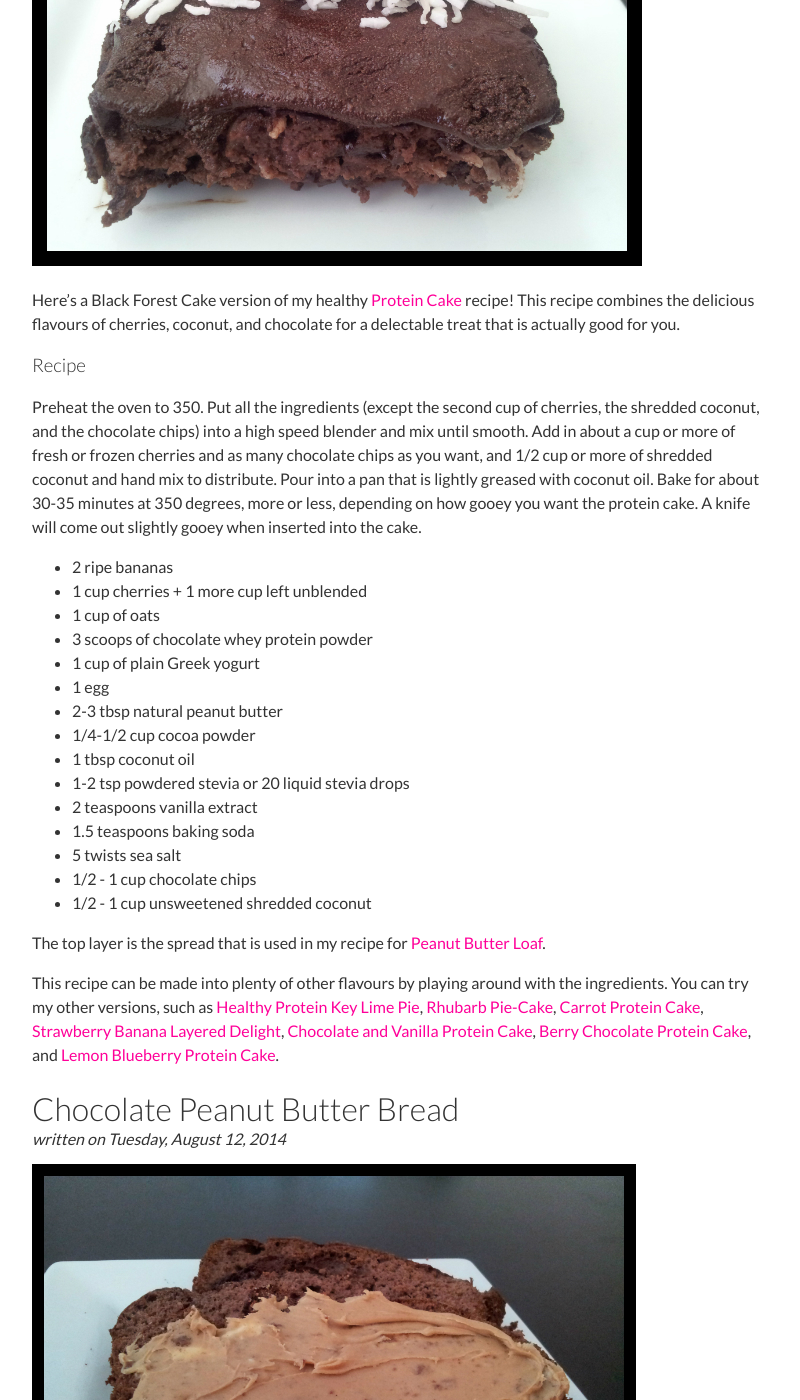
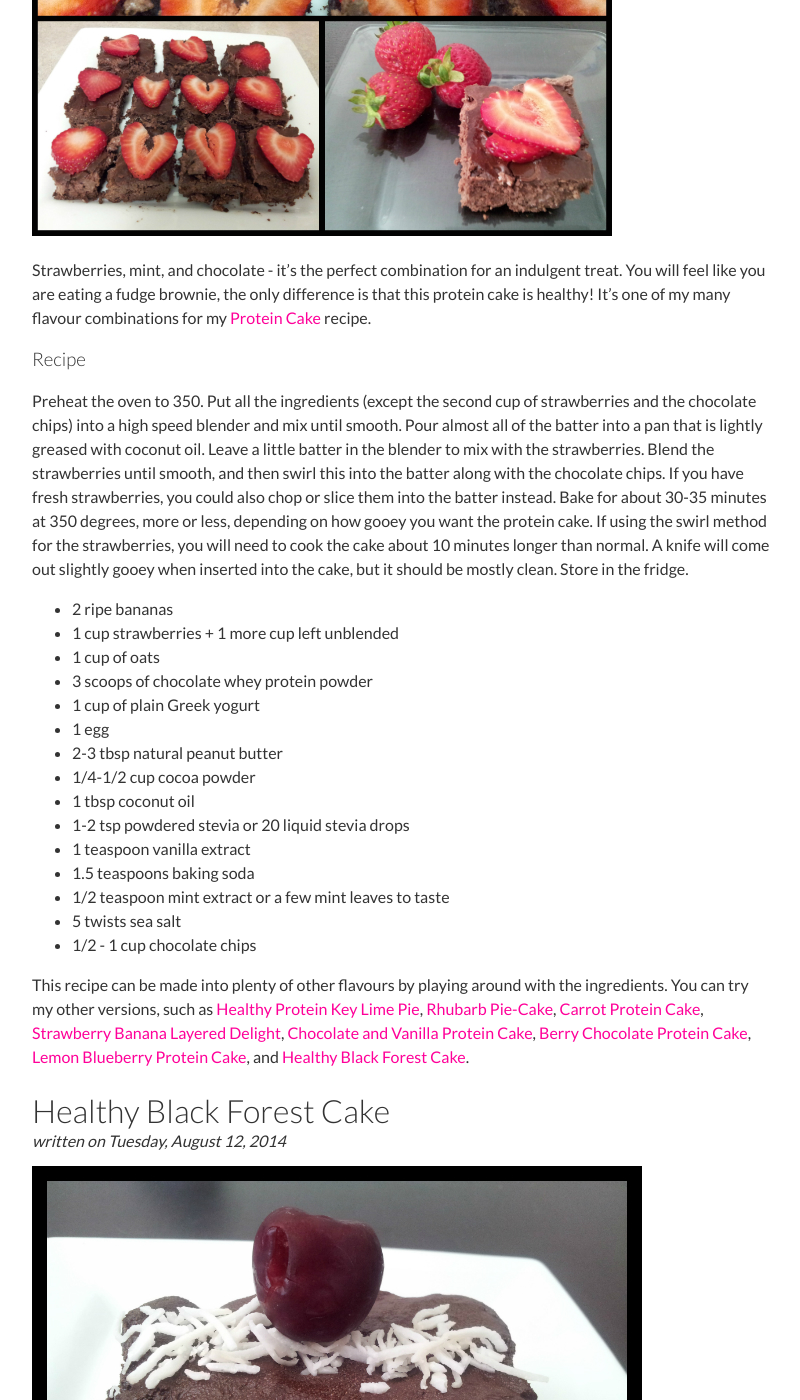
Before and after one commit to teri-lynn/teri-lynn.github.com, a Jekyll site: the page built from index.html, in a window 1280 px wide and 1400 px high, scrolled down 507 px. Shown: the whole window, without its empty margins (238-1038 px from the left). Built offline with Jekyll 4.4.1, drawn with Linux system fonts in a browser that asks for light colours; Markdown is read by kramdown in place of the engine named in the settings; some of the changed text lies outside the part shown.

Commit message:
New Post: Strawberry Mint Chocolate Protein Fudge Cake

```diff
--- a/_posts/2014-08-12-healthy-black-forest-cake.md
+++ b/_posts/2014-08-12-healthy-black-forest-cake.md
@@ -9,7 +9,7 @@ Here's a Black Forest Cake version of my healthy [Protein Cake](http://teri-lynn
 
 ###Recipe
 
-Preheat the oven to 350. Put all the ingredients (except the second cup of cherries, the shredded coconut, and the chocolate chips) into a high speed blender and mix until smooth. Add in about a cup or more of fresh or frozen cherries and as many chocolate chips as you want, and 1/2 cup or more of shredded coconut and hand mix to distribute. Pour into a pan that is lightly greased with coconut oil. Bake for about 30-35 minutes at 350 degrees, more or less, depending on how gooey you want the protein cake. A knife will come out slightly gooey when inserted into the cake.
+Preheat the oven to 350. Put all the ingredients (except the second cup of cherries, the shredded coconut, and the chocolate chips) into a high speed blender and mix until smooth. Add in about a cup or more of fresh or frozen cherries and pulse the blender a couple times to chop them. Then add as many chocolate chips as you want, and 1/2 cup or more of shredded coconut and hand mix to distribute. Pour into a pan that is lightly greased with coconut oil. Bake for about 30-35 minutes at 350 degrees, more or less, depending on how gooey you want the protein cake. A knife will come out slightly gooey when inserted into the cake. Store in the fridge once cooled.
 
 - 2 ripe bananas
 - 1 cup cherries + 1 more cup left unblended
--- /dev/null
+++ b/_posts/2014-08-22-strawberry-mint-chocolate-protein-fudge-cake.md
@@ -0,0 +1,30 @@
+---
+layout: post
+title: Strawberry Mint Chocolate Protein Fudge Cake
+---
+
+![Strawberry Mint Chocolate Protein Fudge Cake](/images/strawberry_mint_chocolate_protein_fudge_cake.jpg)
+
+Strawberries, mint, and chocolate - it's the perfect combination for an indulgent treat. You will feel like you are eating a fudge brownie, the only difference is that this protein cake is healthy! It's one of my many flavour combinations for my [Protein Cake](http://teri-lynn.ca/2014/04/13/protein-cake/) recipe.
+
+###Recipe
+
+Preheat the oven to 350. Put all the ingredients (except the second cup of strawberries and the chocolate chips) into a high speed blender and mix until smooth. Pour almost all of the batter into a pan that is lightly greased with coconut oil. Leave a little batter in the blender to mix with the strawberries. Blend the strawberries until smooth, and then swirl this into the batter along with the chocolate chips. If you have fresh strawberries, you could also chop or slice them into the batter instead. Bake for about 30-35 minutes at 350 degrees, more or less, depending on how gooey you want the protein cake. If using the swirl method for the strawberries, you will need to cook the cake about 10 minutes longer than normal. A knife will come out slightly gooey when inserted into the cake, but it should be mostly clean. Store in the fridge.
+
+- 2 ripe bananas
+- 1 cup strawberries + 1 more cup left unblended
+- 1 cup of oats
+- 3 scoops of chocolate whey protein powder
+- 1 cup of plain Greek yogurt
+- 1 egg
+- 2-3 tbsp natural peanut butter
+- 1/4-1/2 cup cocoa powder
+- 1 tbsp coconut oil
+- 1-2 tsp powdered stevia or 20 liquid stevia drops
+- 1 teaspoon vanilla extract
+- 1.5 teaspoons baking soda
+- 1/2 teaspoon mint extract or a few mint leaves to taste
+- 5 twists sea salt
+- 1/2 - 1 cup chocolate chips
+
+This recipe can be made into plenty of other flavours by playing around with the ingredients. You can try my other versions, such as [Healthy Protein Key Lime Pie](http://teri-lynn.ca/2014/08/01/healthy-protein-key-lime-pie/), [Rhubarb Pie-Cake](http://teri-lynn.ca/2014/06/23/rhubarb-pie-cake/), [Carrot Protein Cake](http://teri-lynn.ca/2014/05/18/carrot-protein-cake/), [Strawberry Banana Layered Delight](http://teri-lynn.ca/2014/04/22/strawberry-banana-layered-delight/), [Chocolate and Vanilla Protein Cake](http://teri-lynn.ca/2014/04/13/protein-cake/), [Berry Chocolate Protein Cake](http://teri-lynn.ca/2014/08/11/berry-chocolate-protein-cake/), [Lemon Blueberry Protein Cake](http://teri-lynn.ca/2014/08/11/lemon-blueberry-protein-cake/), and [Healthy Black Forest Cake](http://teri-lynn.ca/2014/08/12/healthy-black-forest-cake/).
```
Also changed, not shown: images/strawberry_mint_chocolate_protein_fudge_cake.jpg (added).
